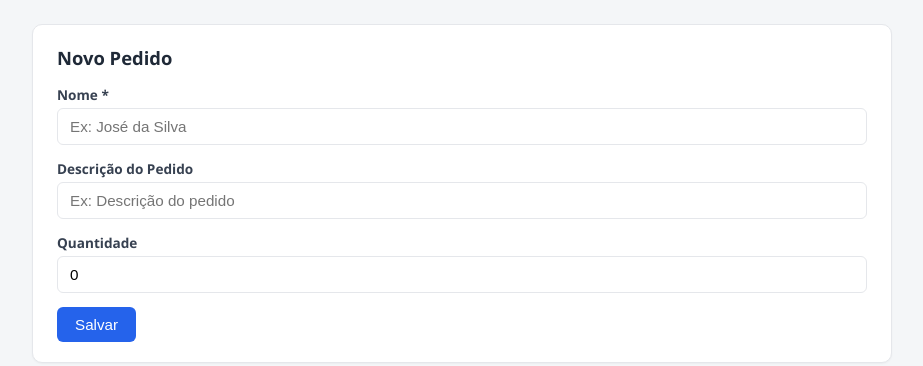
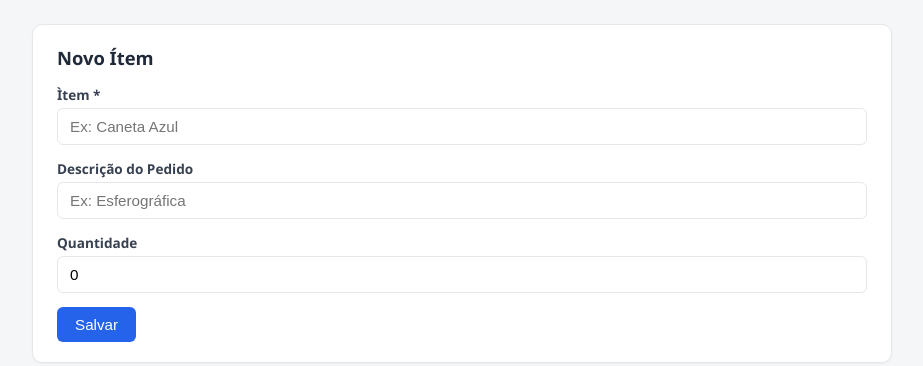
Before and after one commit to jadineigxavier/SISTEMA--CRUD-, a Flask app: page / in a window 1280 px wide. Shown: the part 97-463 px from the top of the page, without its empty margins (178-1101 px from the left). Run offline with Flask 3, Linux system fonts and the light colour scheme; data that the repository does not hold is empty.

Commit message:
correção index html

```diff
--- a/templates/index.html
+++ b/templates/index.html
@@ -14,18 +14,18 @@
     </header>
 
     <section class="card">
-      <h2 id="form-title">Novo Pedido</h2>
+      <h2 id="form-title">Novo Ítem</h2>
       <form id="item-form">
         <input type="hidden" id="item-id" />
 
         <div class="field">
-          <label for="nome">Nome *</label>
-          <input type="text" id="nome" placeholder="Ex: José da Silva" required />
+          <label for="nome">Ìtem *</label>
+          <input type="text" id="nome" placeholder="Ex: Caneta Azul" required />
         </div>
 
         <div class="field">
           <label for="descricao">Descrição do Pedido</label>
-          <input type="text" id="descricao" placeholder="Ex: Descrição do pedido" />
+          <input type="text" id="descricao" placeholder="Ex: Esferográfica" />
         </div>
 
         <div class="field">
```
